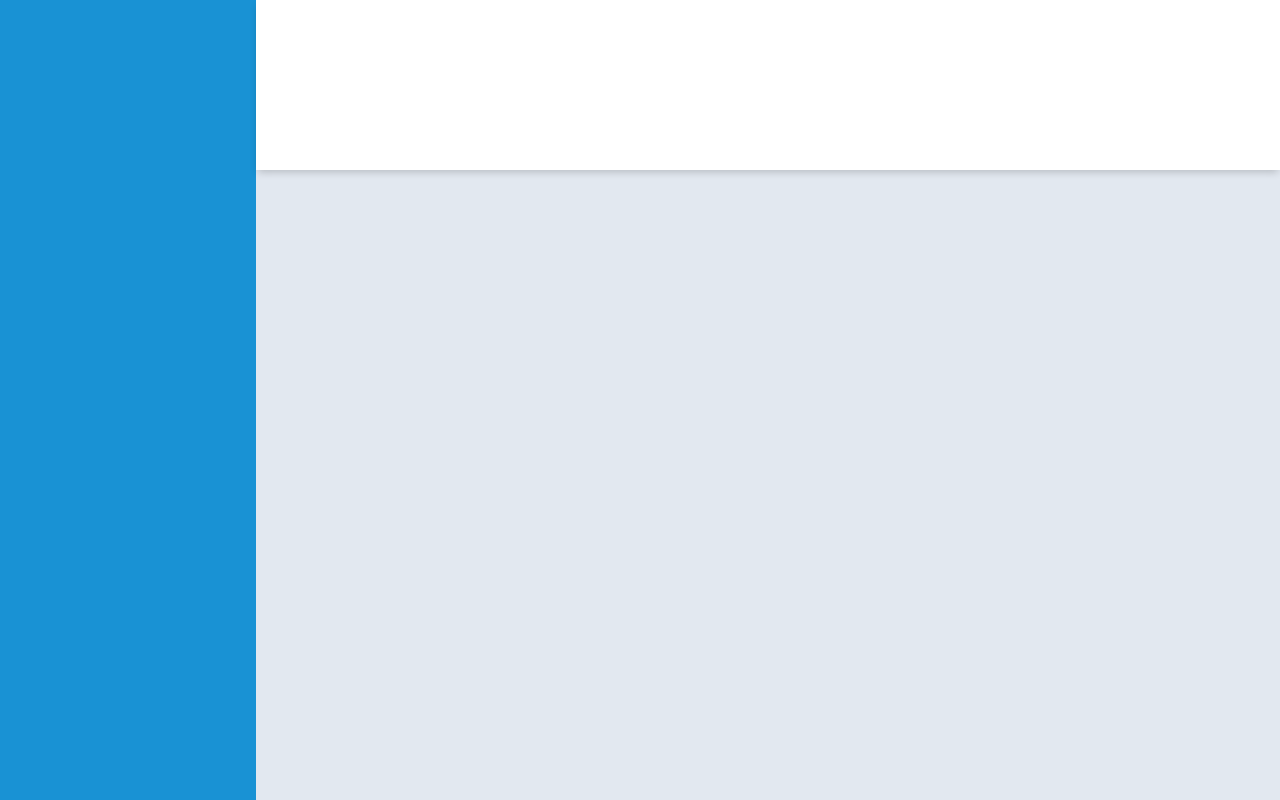
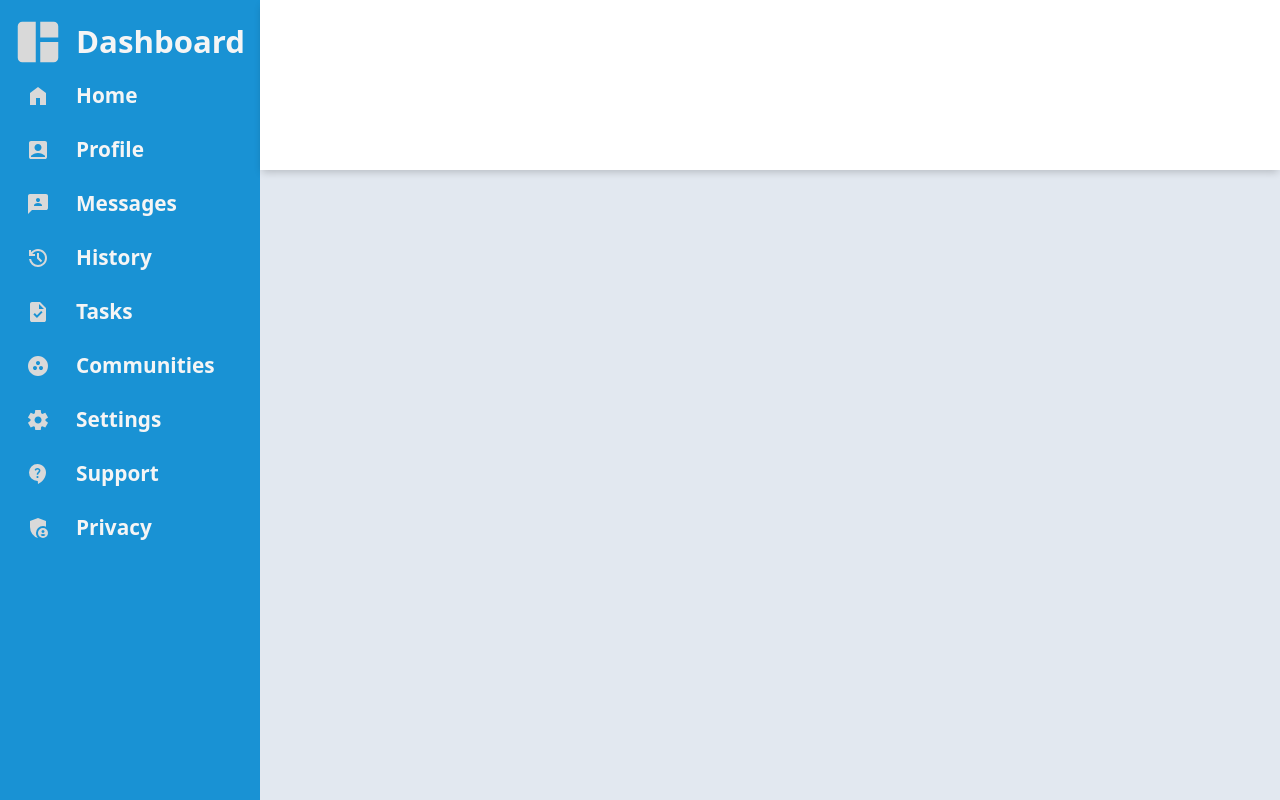
Before and after one commit to Ha0177/Admin-Dashboard-Project, a plain HTML site: page index.html in a window 1280 px wide. Drawn offline with nearby package versions, Linux system fonts and the light colour scheme.

Commit message:
Add sidebar layout and styling

```diff
--- a/index.html
+++ b/index.html
@@ -9,7 +9,46 @@
 <body>
     <nav class="container">
         <div class="sidebar-container">
-
+            <div class="sidebar-item dashboard">
+                <svg xmlns="http://www.w3.org/2000/svg" height="54px" viewBox="0 -960 960 960" width="54px" fill="#D9D9D9"><path d="M200-120q-33 0-56.5-23.5T120-200v-560q0-33 23.5-56.5T200-840h240v720H200Zm320 0v-360h320v280q0 33-23.5 56.5T760-120H520Zm0-440v-280h240q33 0 56.5 23.5T840-760v200H520Z"/></svg>
+                <h1>Dashboard</h1>
+            </div>
+            <div class="sidebar-item home">
+                <svg xmlns="http://www.w3.org/2000/svg" height="24px" viewBox="0 -960 960 960" width="24px" fill="#D9D9D9"><path d="M160-120v-480l320-240 320 240v480H560v-280H400v280H160Z"/></svg>
+                <p>Home</p>
+            </div>
+            <div class="sidebar-item profile">
+                <svg xmlns="http://www.w3.org/2000/svg" height="24px" viewBox="0 -960 960 960" width="24px" fill="#D9D9D9"><path d="M480-440q58 0 99-41t41-99q0-58-41-99t-99-41q-58 0-99 41t-41 99q0 58 41 99t99 41ZM200-120q-33 0-56.5-23.5T120-200v-560q0-33 23.5-56.5T200-840h560q33 0 56.5 23.5T840-760v560q0 33-23.5 56.5T760-120H200Zm0-80h560v-46q-54-53-125.5-83.5T480-360q-83 0-154.5 30.5T200-246v46Z"/></svg>
+                <p>Profile</p>
+            </div>
+            <div class="sidebar-item messages">
+                <svg xmlns="http://www.w3.org/2000/svg" height="24px" viewBox="0 -960 960 960" width="24px" fill="#D9D9D9"><path d="M320-400h320v-22q0-44-44-71t-116-27q-72 0-116 27t-44 71v22Zm160-160q33 0 56.5-23.5T560-640q0-33-23.5-56.5T480-720q-33 0-56.5 23.5T400-640q0 33 23.5 56.5T480-560ZM80-80v-720q0-33 23.5-56.5T160-880h640q33 0 56.5 23.5T880-800v480q0 33-23.5 56.5T800-240H240L80-80Z"/></svg>
+                <p>Messages</p>
+            </div>
+            <div class="sidebar-item history">
+                <svg xmlns="http://www.w3.org/2000/svg" height="24px" viewBox="0 -960 960 960" width="24px" fill="#D9D9D9"><path d="M480-120q-138 0-240.5-91.5T122-440h82q14 104 92.5 172T480-200q117 0 198.5-81.5T760-480q0-117-81.5-198.5T480-760q-69 0-129 32t-101 88h110v80H120v-240h80v94q51-64 124.5-99T480-840q75 0 140.5 28.5t114 77q48.5 48.5 77 114T840-480q0 75-28.5 140.5t-77 114q-48.5 48.5-114 77T480-120Zm112-192L440-464v-216h80v184l128 128-56 56Z"/></svg>
+                <p>History</p>
+            </div>
+            <div class="sidebar-item tasks">
+                <svg xmlns="http://www.w3.org/2000/svg" height="24px" viewBox="0 -960 960 960" width="24px" fill="#D9D9D9"><path d="m438-240 226-226-58-58-169 169-84-84-57 57 142 142ZM240-80q-33 0-56.5-23.5T160-160v-640q0-33 23.5-56.5T240-880h320l240 240v480q0 33-23.5 56.5T720-80H240Zm280-520h200L520-800v200Z"/></svg>
+                <p>Tasks</p>
+            </div>
+            <div class="sidebar-item communities">
+                <svg xmlns="http://www.w3.org/2000/svg" height="24px" viewBox="0 -960 960 960" width="24px" fill="#D9D9D9"><path d="M360-320q33 0 56.5-23.5T440-400q0-33-23.5-56.5T360-480q-33 0-56.5 23.5T280-400q0 33 23.5 56.5T360-320Zm240 0q33 0 56.5-23.5T680-400q0-33-23.5-56.5T600-480q-33 0-56.5 23.5T520-400q0 33 23.5 56.5T600-320ZM480-520q33 0 56.5-23.5T560-600q0-33-23.5-56.5T480-680q-33 0-56.5 23.5T400-600q0 33 23.5 56.5T480-520Zm0 440q-83 0-156-31.5T197-197q-54-54-85.5-127T80-480q0-83 31.5-156T197-763q54-54 127-85.5T480-880q83 0 156 31.5T763-763q54 54 85.5 127T880-480q0 83-31.5 156T763-197q-54 54-127 85.5T480-80Z"/></svg>
+                <p>Communities</p>
+            </div>
+            <div class="sidebar-item settings">
+                <svg xmlns="http://www.w3.org/2000/svg" height="24px" viewBox="0 -960 960 960" width="24px" fill="#D9D9D9"><path d="m370-80-16-128q-13-5-24.5-12T307-235l-119 50L78-375l103-78q-1-7-1-13.5v-27q0-6.5 1-13.5L78-585l110-190 119 50q11-8 23-15t24-12l16-128h220l16 128q13 5 24.5 12t22.5 15l119-50 110 190-103 78q1 7 1 13.5v27q0 6.5-2 13.5l103 78-110 190-118-50q-11 8-23 15t-24 12L590-80H370Zm112-260q58 0 99-41t41-99q0-58-41-99t-99-41q-59 0-99.5 41T342-480q0 58 40.5 99t99.5 41Z"/></svg>
+                <p>Settings</p>
+            </div>
+            <div class="sidebar-item support">
+                <svg xmlns="http://www.w3.org/2000/svg" height="24px" viewBox="0 -960 960 960" width="24px" fill="#D9D9D9"><path d="m480-80-10-120h-10q-142 0-241-99t-99-241q0-142 99-241t241-99q71 0 132.5 26.5t108 73q46.5 46.5 73 108T800-540q0 75-24.5 144t-67 128q-42.5 59-101 107T480-80Zm-21-241q17 0 29-12t12-29q0-17-12-29t-29-12q-17 0-29 12t-12 29q0 17 12 29t29 12Zm-29-127h60q0-30 6-42t38-44q18-18 30-39t12-45q0-51-34.5-76.5T460-720q-44 0-74 24.5T344-636l56 22q5-17 19-33.5t41-16.5q27 0 40.5 15t13.5 33q0 17-10 30.5T480-558q-35 30-42.5 47.5T430-448Z"/></svg>
+                <p>Support</p>
+            </div>
+            <div class="sidebar-item privacy">
+                <svg xmlns="http://www.w3.org/2000/svg" height="24px" viewBox="0 -960 960 960" width="24px" fill="#D9D9D9"><path d="M680-80q-83 0-141.5-58.5T480-280q0-83 58.5-141.5T680-480q83 0 141.5 58.5T880-280q0 83-58.5 141.5T680-80Zm-200 0q-139-35-229.5-159.5T160-516v-244l320-120 320 120v227q-26-13-58.5-20t-61.5-7q-116 0-198 82t-82 198q0 62 23.5 112T483-81q-1 0-1.5.5t-1.5.5Zm200-200q25 0 42.5-17.5T740-340q0-25-17.5-42.5T680-400q-25 0-42.5 17.5T620-340q0 25 17.5 42.5T680-280Zm0 120q31 0 57-14.5t42-38.5q-22-13-47-20t-52-7q-27 0-52 7t-47 20q16 24 42 38.5t57 14.5Z"/></svg>
+                <p>Privacy</p>
+            </div>
         </div>
     </nav>
     <header class="container">
--- a/style.css
+++ b/style.css
@@ -1,4 +1,5 @@
 @import url(https://cdn.jsdelivr.net/npm/modern-normalize@3.0.1/modern-normalize.min.css);
+@import url('https://fonts.googleapis.com/css2?family=Roboto:ital,wght@0,100..900;1,100..900&display=swap');
 
 body {
     height: 100dvh;
@@ -24,3 +25,32 @@ main.container {
     background-color: hsl(214.29deg 31.82% 91.37%);
     grid-area: main;
 }
+
+.sidebar-container {
+    display: grid;
+    grid-template-rows: repeat(11, 1fr);
+    grid-template-columns: 1rem 1fr;
+    gap:  0px 30px;
+    padding: 15px 15px 15px 30px;
+    color: whitesmoke;
+    font-weight: 700;
+    font-size: 1.3rem;
+}
+.sidebar-item {
+    display: contents;
+}
+.sidebar-item svg {
+    grid-column: 1;
+    align-self: center;
+    justify-self: center;
+}
+.sidebar-item h1,
+.sidebar-item p {
+    grid-column: 2;
+    align-self: center;
+    margin: 0;
+}
+.sidebar-item.dashboard {
+}
+.sidebar-item.settings {
+}
```
